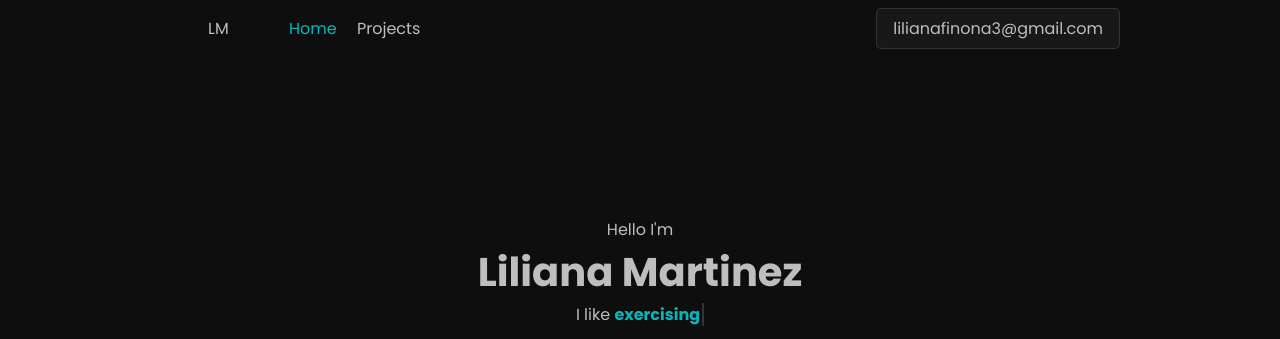
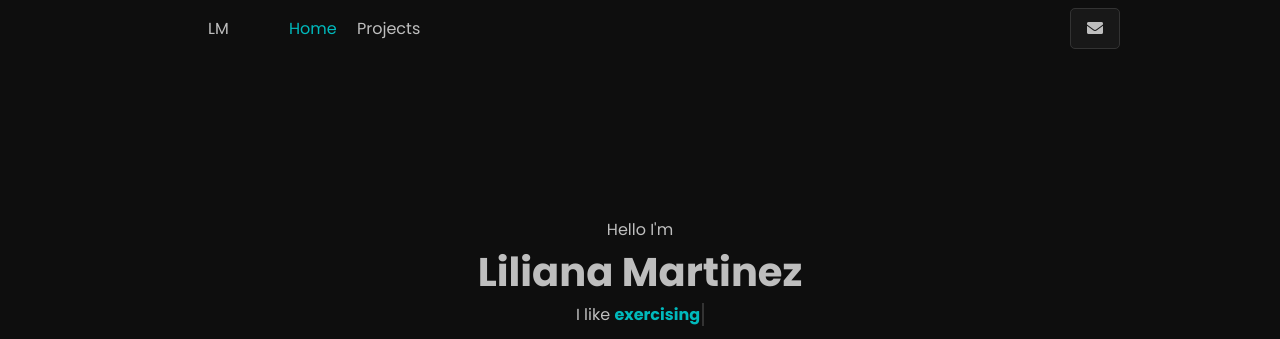
Before and after one commit to LiliMartinez23/liliana-martinez, a plain HTML site: page index.html in a window 1280 px wide. Shown: the top 339 px of the page. Drawn offline with Linux system fonts and the light colour scheme.

Commit message:
ADDED ICON!!!!

```diff
--- a/index.html
+++ b/index.html
@@ -4,6 +4,7 @@
     <meta charset="UTF-8">
     <meta name="viewport" content="width=device-width, initial-scale=1.0">
     <title>Liliana Martinez</title>
+    <link rel="stylesheet" href="https://cdnjs.cloudflare.com/ajax/libs/font-awesome/5.11.2/css/all.min.css" />
     <link href="https://fonts.googleapis.com/css2?family=Poppins:ital,wght@0,100;0,200;0,300;0,400;0,500;0,600;0,700;0,800;0,900;1,100;1,200;1,300;1,400;1,500;1,600;1,700;1,800;1,900&display=swap" rel="stylesheet">
     <link rel="stylesheet" href="main.css">
 </head>
@@ -16,7 +17,7 @@
             <a class="nav-link" href="projects.html">Projects</a>
         </div><br>
         <div class="nav-contact">
-            <a class="email" href="mailto:lilianafinona3@gmail.com">lilianafinona3@gmail.com</a>
+            <a class="email" href="mailto:lilianafinona3@gmail.com"><i class="fas fa-solid fa-envelope"></i></a>
         </div>
     </div>
 
```
